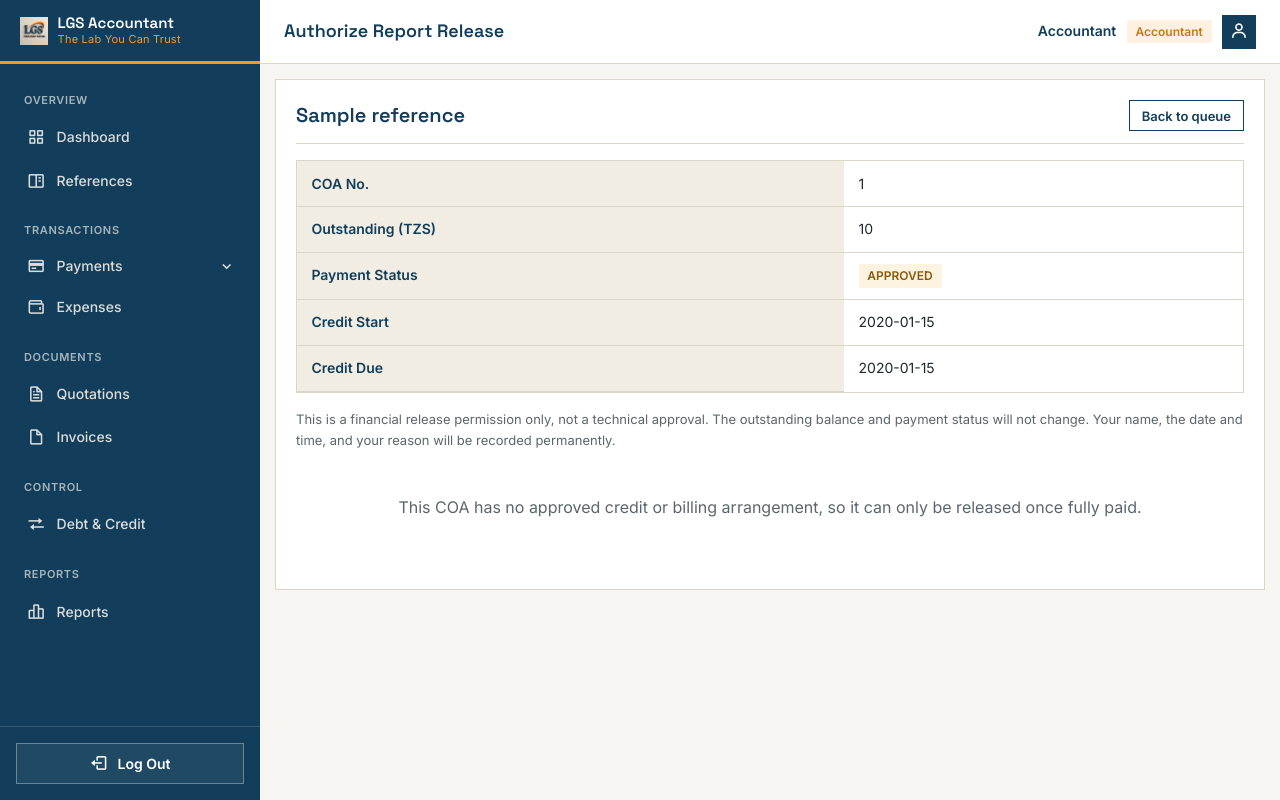
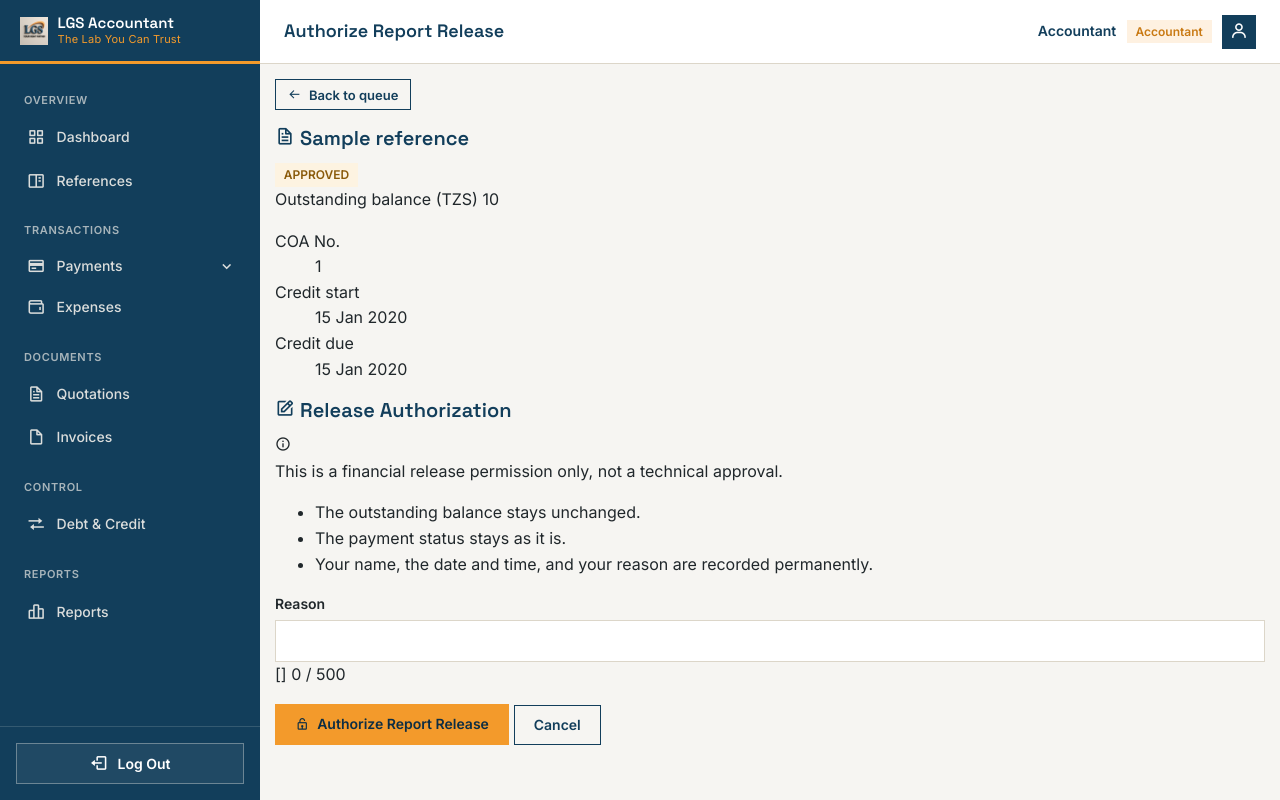
Before and after one commit to AudoWrld/lgs_website, a Django app: template accountant/templates/accountant/release_authorize.html in a window 1280 px wide. Run offline with Django 5.2, Linux system fonts and the light colour scheme; the template is opened without the code that fills it: most values are stand-ins (such as "Sample title", 1, 10 or a date in 2020); form fields are guessed from the names that the template uses.

Commit message:
Enhance release authorization templates and logic: update UI for report release, improve layout and styling, and adjust eligibility checks for COA releases.

```diff
--- a/accountant/templates/accountant/release_authorize.html
+++ b/accountant/templates/accountant/release_authorize.html
@@ -1,51 +1,97 @@
 {% extends 'accountant/base_accountant.html' %}
+{% load static %}
 
 {% block title %}Authorize Report Release — LGS Accountant{% endblock %}
 {% block page_title %}Authorize Report Release{% endblock %}
 
+{% block extra_css %}
+<link rel="stylesheet" href="{% static 'accountant/css/release.css' %}" />
+{% endblock %}
+
 {% block content %}
-<section class="card" aria-labelledby="authorize-heading">
-  <div class="card-header">
-    <h2 id="authorize-heading">{{ row.reference }}</h2>
-    <a class="btn btn-outline btn-sm" href="{% url 'accountant:release_queue' %}">Back to queue</a>
+<div class="page-actions">
+  <a class="btn btn-outline btn-sm" href="{% url 'accountant:release_queue' %}"><i class="bx bx-arrow-back" aria-hidden="true"></i>Back to queue</a>
 </div>
 
-  <div class="table-wrap">
-    <table class="table">
-      <tbody>
-        <tr><th scope="row">COA No.</th><td>{{ row.coa_number }}</td></tr>
-        <tr><th scope="row">Outstanding (TZS)</th><td>{{ row.outstanding|floatformat:"0g" }}</td></tr>
-        <tr><th scope="row">Payment Status</th><td><span class="badge badge-warning">{{ row.status }}</span></td></tr>
-        <tr><th scope="row">Credit Start</th><td>{% if row.credit_start_date %}{{ row.credit_start_date|date:"Y-m-d" }}{% else %}&mdash;{% endif %}</td></tr>
-        <tr><th scope="row">Credit Due</th><td>{% if row.credit_due_date %}{{ row.credit_due_date|date:"Y-m-d" }}{% else %}&mdash;{% endif %}</td></tr>
-      </tbody>
-    </table>
+<div class="rel-layout">
+  <section class="rel-panel" aria-labelledby="rel-details-heading">
+    <div class="rel-panel-head">
+      <h2 id="rel-details-heading"><i class="bx bx-file" aria-hidden="true"></i> {{ row.reference }}</h2>
+      <span class="badge badge-warning">{{ row.status }}</span>
+    </div>
+    <div class="rel-balance">
+      <span class="rel-balance-label">Outstanding balance (TZS)</span>
+      <span class="rel-balance-value">{{ row.outstanding|floatformat:"0g" }}</span>
+    </div>
+    <dl class="rel-details">
+      <div class="rel-details-row">
+        <dt>COA No.</dt>
+        <dd>{{ row.coa_number }}</dd>
+      </div>
+      <div class="rel-details-row">
+        <dt>Credit start</dt>
+        <dd>{% if row.credit_start_date %}{{ row.credit_start_date|date:"d M Y" }}{% else %}&mdash;{% endif %}</dd>
+      </div>
+      <div class="rel-details-row">
+        <dt>Credit due</dt>
+        <dd>{% if row.credit_due_date %}{{ row.credit_due_date|date:"d M Y" }}{% else %}&mdash;{% endif %}</dd>
+      </div>
+    </dl>
+  </section>
+
+  <section class="rel-panel" aria-labelledby="rel-form-heading">
+    <div class="rel-panel-head">
+      <h2 id="rel-form-heading"><i class="bx bx-edit" aria-hidden="true"></i> Release Authorization</h2>
     </div>
 
-  <p class="help-text" style="margin-top:1rem">
-    This is a financial release permission only, not a technical approval. The outstanding balance and payment status will not change. Your name, the date and time, and your reason will be recorded permanently.
-  </p>
+    <form method="post" class="rel-form" novalidate>
+      {% csrf_token %}
 
-  {% if row.eligible %}
-  <form method="post" novalidate>
-    {% csrf_token %}
+      <div class="rel-notice">
+        <i class="bx bx-info-circle" aria-hidden="true"></i>
+        <div>
+          This is a financial release permission only, not a technical approval.
+          <ul>
+            <li>The outstanding balance stays unchanged.</li>
+            <li>The payment status stays as it is.</li>
+            <li>Your name, the date and time, and your reason are recorded permanently.</li>
+          </ul>
+        </div>
+      </div>
+
       {% if form.non_field_errors %}
-    <ul class="field-error">
+      <ul class="rel-errors">
         {% for error in form.non_field_errors %}<li>{{ error }}</li>{% endfor %}
       </ul>
       {% endif %}
+
       <div class="form-group">
         <label for="{{ form.reason.id_for_label }}">{{ form.reason.label }}</label>
         {{ form.reason }}
         {{ form.reason.errors }}
+        <span class="rel-counter"><span id="rel-count">0</span> / 500</span>
       </div>
-    <div class="page-actions">
+
+      <div class="rel-actions">
         <button type="submit" class="btn btn-primary"><i class="bx bx-lock-open" aria-hidden="true"></i>Authorize Report Release</button>
         <a class="btn btn-outline" href="{% url 'accountant:release_queue' %}">Cancel</a>
       </div>
     </form>
-  {% else %}
-  <p class="empty-state">This COA has no approved credit or billing arrangement, so it can only be released once fully paid.</p>
-  {% endif %}
   </section>
+</div>
 {% endblock %}
+
+{% block extra_js %}
+<script>
+  (function () {
+    var field = document.getElementById("{{ form.reason.id_for_label }}");
+    var counter = document.getElementById("rel-count");
+    if (!field || !counter) return;
+    function update() {
+      counter.textContent = field.value.length;
+    }
+    field.addEventListener("input", update);
+    update();
+  })();
+</script>
+{% endblock %}
--- a/accountant/views.py
+++ b/accountant/views.py
@@ -111,7 +111,7 @@ def _release_row(coa):
         "status": payment.get_payment_status_display() if payment else DASH,
         "credit_start_date": payment.credit_start_date if payment else None,
         "credit_due_date": payment.credit_due_date if payment else None,
-        "eligible": bool(payment and payment.credit_start_date),
+        "eligible": True,
         "created_at": coa.created_at,
     }
 
```
Also changed, not shown: accountant/templates/accountant/release_queue.html (+22 -18 lines), coa/services.py (+9 -10 lines). Lines whose indentation alone changed are shown as unchanged.
